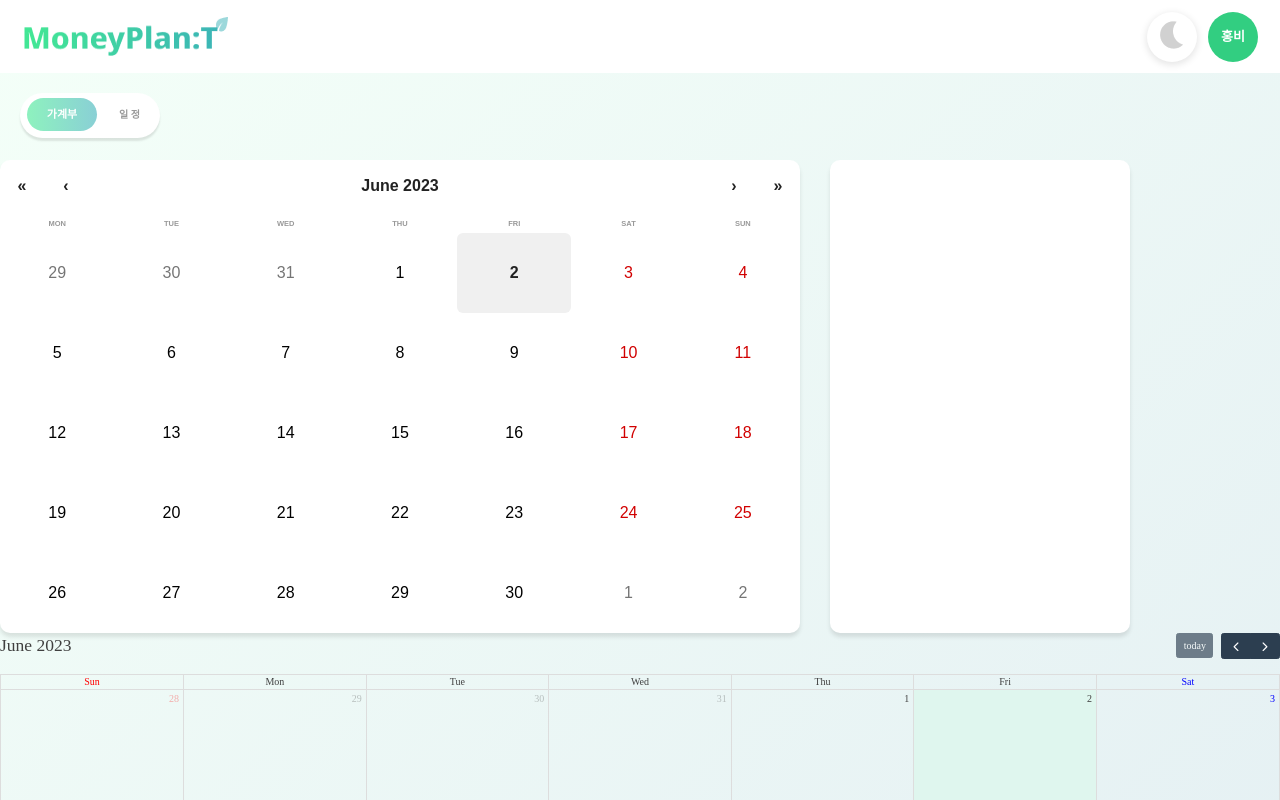
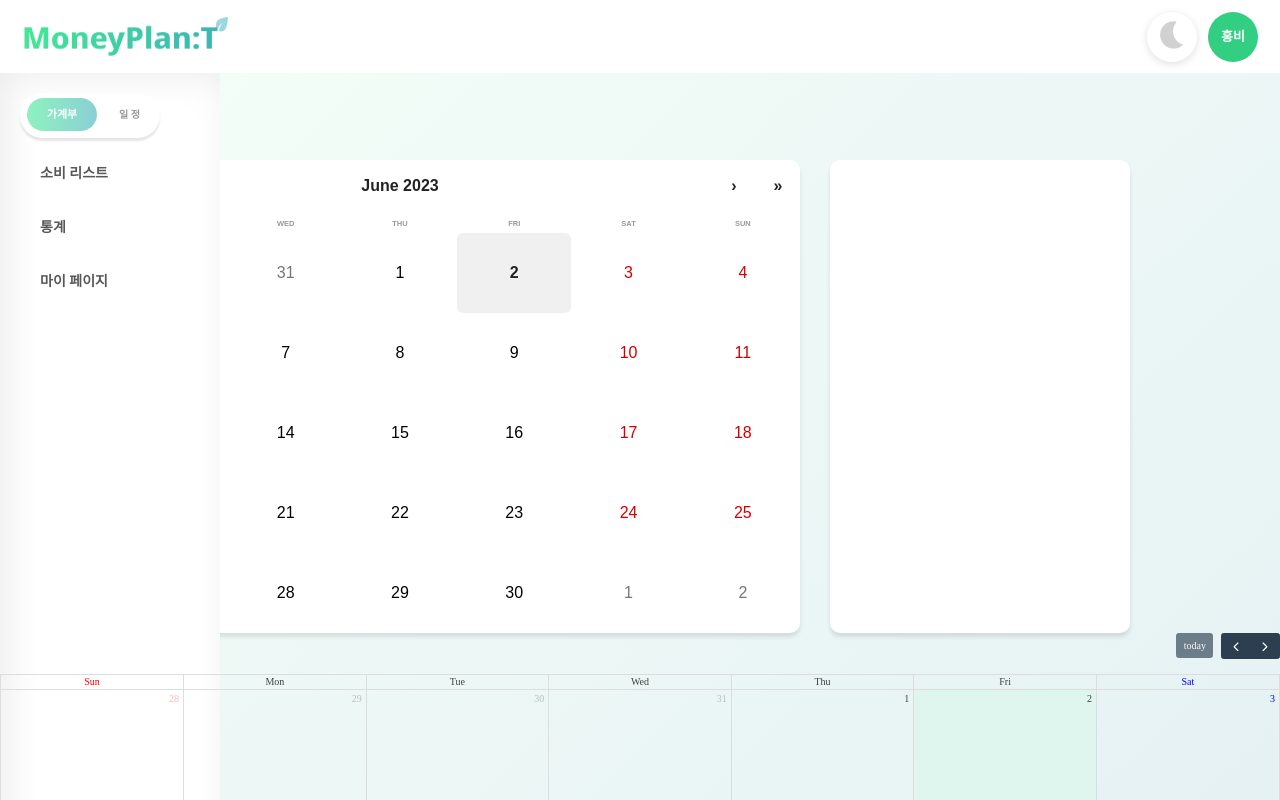
Before and after one commit to lamsasa/frontCheck, a React (Create React App) app: page / in a window 1280 px wide. Shown: the top 800 px of the page. Built offline with nearby package versions, Linux system fonts and the light colour scheme.

Commit message:
🎨 전역 폰트 스타일 추가

```diff
--- a/src/index.css
+++ b/src/index.css
@@ -1,8 +1,8 @@
+@import url('https://fonts.googleapis.com/css2?family=Noto+Sans+KR&display=swap');
 body {
   margin: 0;
-  font-family: -apple-system, BlinkMacSystemFont, 'Segoe UI', 'Roboto', 'Oxygen',
-    'Ubuntu', 'Cantarell', 'Fira Sans', 'Droid Sans', 'Helvetica Neue',
-    sans-serif;
+  font-family: 'Noto Sans KR', sans-serif;
+
   -webkit-font-smoothing: antialiased;
   -moz-osx-font-smoothing: grayscale;
 }
--- /dev/null
+++ b/src/pages/Common/Navbar.jsx
@@ -0,0 +1,72 @@
+import styled from "styled-components";
+import {useContext} from 'react';
+import { Link, NavLink, useNavigate } from 'react-router-dom';
+
+const NavContainer = styled.div`
+    width:220px;
+    height:100vh;
+    background-color: ${({theme}) => theme.bgColor};
+    box-shadow: inset 8px 3px 36px rgba(0, 0, 0, 0.08);
+    position:fixed;
+    margin-top: 73px;
+`
+const navDefault = {
+  color: '#575757',
+  fontSize: '14px',
+  fontWeight: '700',
+  textDecoration: 'none',
+  margin: '40px',
+  display: 'block'
+
+};
+
+const navSelect = {
+    color: '#575757',
+    fontSize: '14px',
+    fontWeight: '700',
+    textDecoration: 'none',
+    margin: '40px',
+    display: 'block'
+};
+
+const Navbar = () => {
+
+    return(
+        <NavContainer>
+            <nav>
+                <ul>
+                    <li>
+                        <NavLink to={'/'} style={({ isActive }) => {
+                        return isActive ? navSelect : navDefault
+                        }}>
+                            나의 예산
+                        </NavLink>
+                    </li>
+                    <li>
+                    <NavLink to={'/'} style={({ isActive }) => {
+                        return isActive ? navSelect : navDefault
+                        }}>
+                            소비 리스트
+                        </NavLink>
+                    </li>
+                    <li>
+                    <NavLink to={'/'} style={({ isActive }) => {
+                        return isActive ? navSelect : navDefault
+                        }}>
+                            통계
+                        </NavLink>
+                    </li>
+                    <li>
+                    <NavLink to={'/'} style={({ isActive }) => {
+                        return isActive ? navSelect : navDefault
+                        }}>
+                            마이 페이지
+                        </NavLink>
+                    </li>
+                </ul>
+            </nav>
+        </NavContainer>
+    )
+}
+
+export default Navbar;
--- a/src/pages/Home.jsx
+++ b/src/pages/Home.jsx
@@ -5,6 +5,7 @@ import "react-calendar/dist/Calendar.css";
 import "../styles/calendar.css";
 import MyCalendar from './Common/calendar/MyCalendar.jsx';
 import Header from './Common/Header'
+import Navbar from "./Common/Navbar";
 
 const CalendarContainer = styled.div`
 display: flex;
@@ -122,6 +123,7 @@ const Home = () => {
 
       <HomeContainer>
         <Header/>
+        <Navbar/>
         <div className="container">
 
           <div id="container">
```
